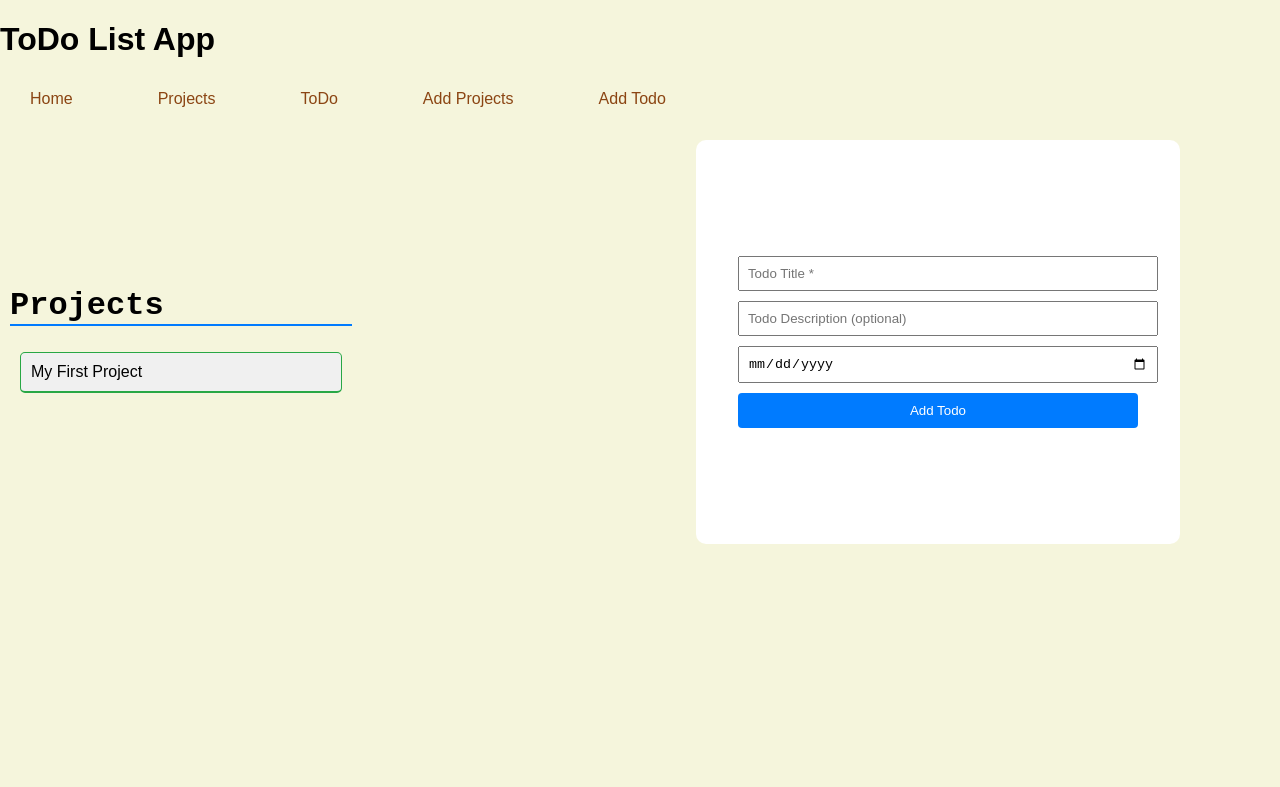
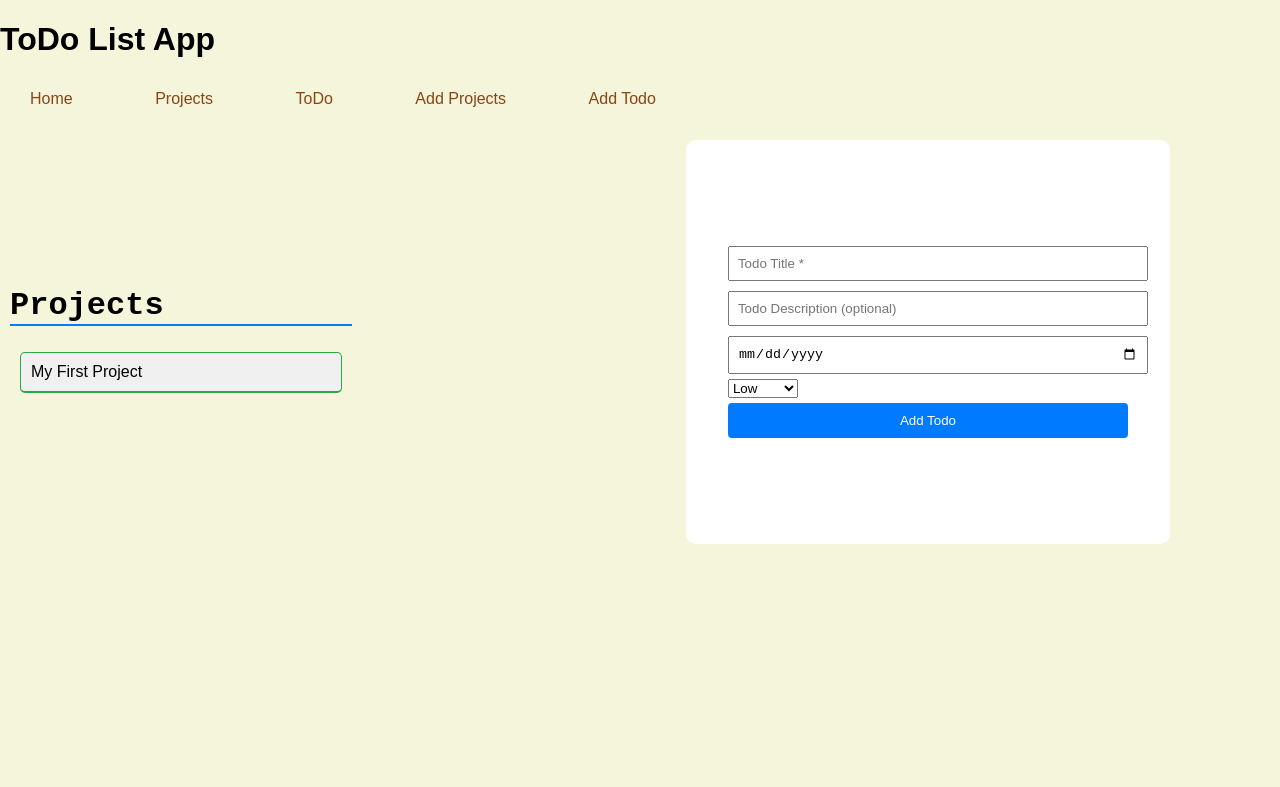
Before and after one commit to earnestabromjr/TOP-ToDo-List-App, a website built with webpack: page src/template.html in a window 1280 px wide. Built offline with nearby package versions, Linux system fonts and the light colour scheme.

Commit message:
Added Priority dropdown to add todo form

```diff
--- a/src/style.css
+++ b/src/style.css
@@ -13,6 +13,7 @@ body {
     grid-template-rows: auto auto auto;
     grid-template-columns: auto;
     align-items: center;
+    width: calc(100% - 20px);
 }
 
 header {
--- a/src/todoui.js
+++ b/src/todoui.js
@@ -236,6 +236,16 @@ export class TodoUI {
     todoDueDateInput.style.cssText =
       "width: 100%; margin: 5px 0; padding: 8px;";
 
+    const todoPriorityInput = document.createElement("select");
+    todoPriorityInput.id = "todo-priority-input";
+    const priorities = ["Low", "Medium", "High"];
+    priorities.forEach((priority) => {
+      const option = document.createElement("option");
+      option.value = priority.toLowerCase();
+      option.textContent = priority.charAt(0).toUpperCase() + priority.slice(1);
+      todoPriorityInput.appendChild(option);
+    });
+
     const addTodoButton = document.createElement("button");
     addTodoButton.id = "add-todo-form-btn";
     addTodoButton.type = "submit";
@@ -246,6 +256,7 @@ export class TodoUI {
     formContainer.appendChild(todoTitleInput);
     formContainer.appendChild(todoDescriptionInput);
     formContainer.appendChild(todoDueDateInput);
+    formContainer.appendChild(todoPriorityInput);
     formContainer.appendChild(addTodoButton);
     addTodoForm.appendChild(formContainer);
 
```
